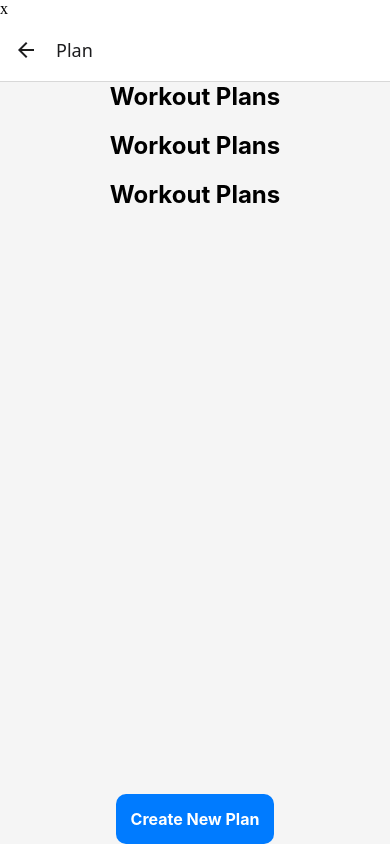
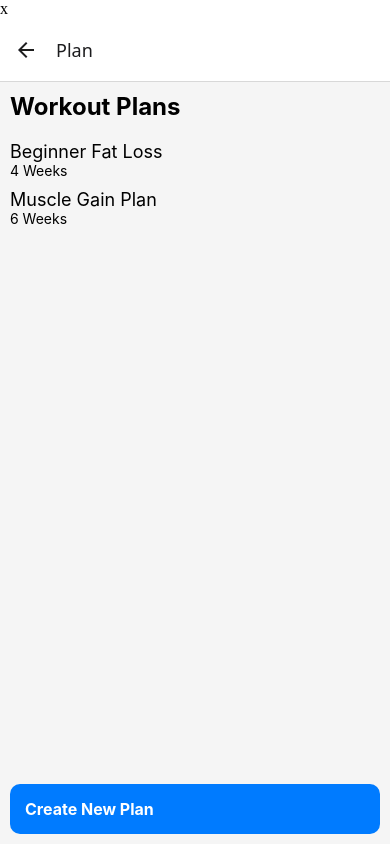
Before and after one commit to nehamanker28/aiworkoutplanner, a React Native app: screen /Plan in a window 390 px wide. Built offline with nearby package versions, Linux system fonts and the light colour scheme.

Commit message:
update planscreen

```diff
--- a/src/PlanScreen.tsx
+++ b/src/PlanScreen.tsx
@@ -1,9 +1,8 @@
 import { RouteProp } from '@react-navigation/native';
 import React from 'react';
-import { View, Text, StyleSheet, TouchableOpacity } from 'react-native';
+import { View, Text, StyleSheet, TouchableOpacity ,FlatList} from 'react-native';
 import { RootStackParamList } from './commons/types';
 import { useWorkout } from './context/WorkoutContext';
-import { FlatList } from 'react-native-gesture-handler';
 
 type PlanScreenProps = RouteProp<RootStackParamList, 'Plan'>;
 
@@ -18,15 +17,21 @@ const PlanScreen :React.FC<Props>= ({route}) => {
     return (
         <View style={styles.container}>
             <Text style={styles.title}>Workout Plans</Text>
-            <FlatList data={plans} keyExtractor={(item) => item.id}
-            renderItem={({ item }) => (
-                <Text style={styles.title}>Workout Plans</Text>
-
-            )} ></FlatList>
+            <FlatList
+                data={plans}
+                keyExtractor={(item) => item.id}
+                renderItem={({ item }) => (
+                    <View style={{ marginBottom: 10 }}>
+                        <Text style={{ fontSize: 18, fontWeight: 'medium' }}>{item.title}</Text>
+                        <Text>{item.duration}</Text>
+                    </View>
+                )}
+            />
 
             <TouchableOpacity style={styles.button} onPress={handleCreatePlan}>
                 <Text style={styles.buttonText}>Create New Plan</Text>
-            </TouchableOpacity>
+                </TouchableOpacity>
+
         </View>
     );
 };
@@ -34,8 +39,8 @@ const PlanScreen :React.FC<Props>= ({route}) => {
 const styles = StyleSheet.create({
     container: {
         flex: 1,
-        justifyContent: 'center',
-        alignItems: 'center',
+        padding :10,
+        justifyContent: 'flex-start',
         backgroundColor: '#f5f5f5',
     },
     title: {
```
